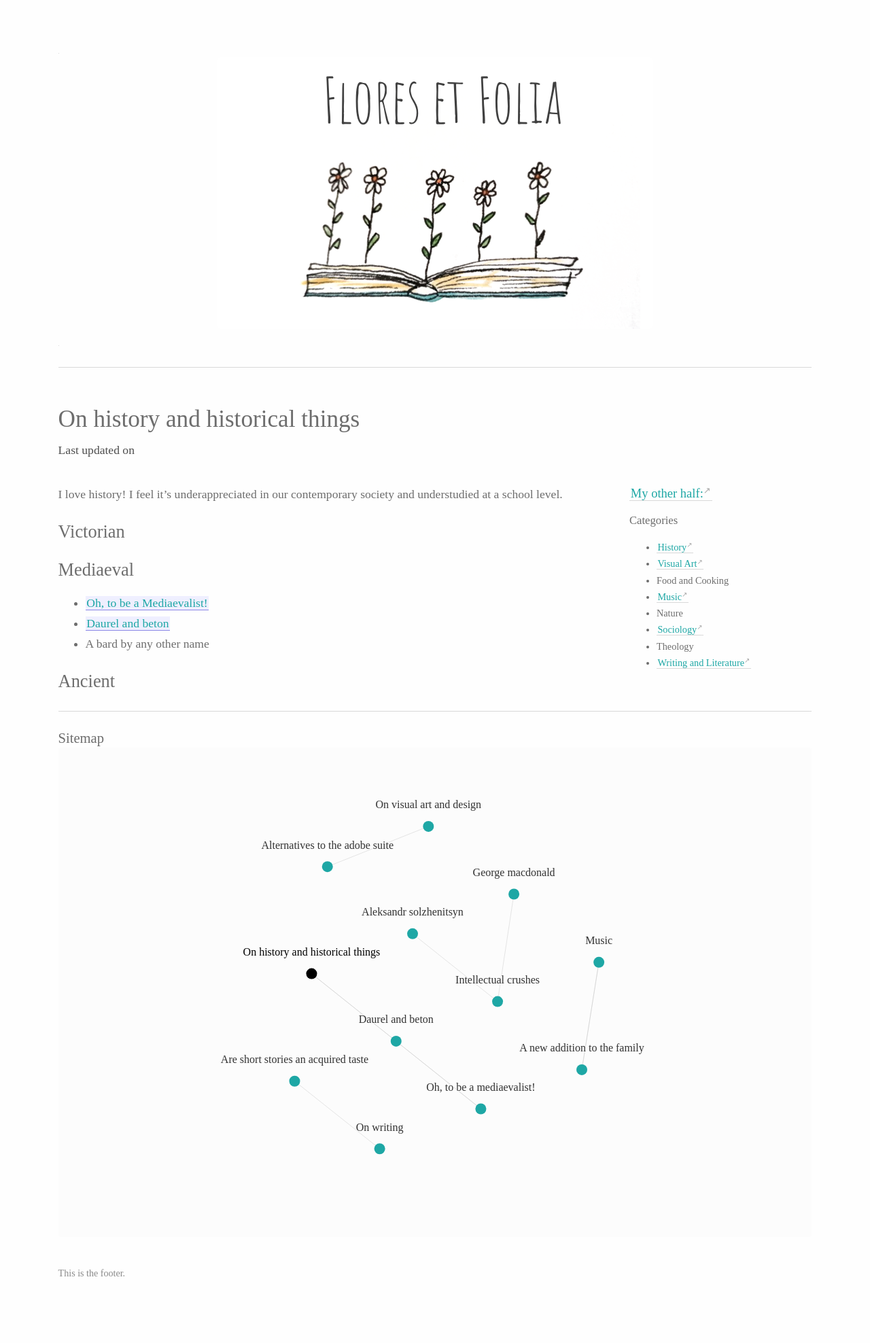
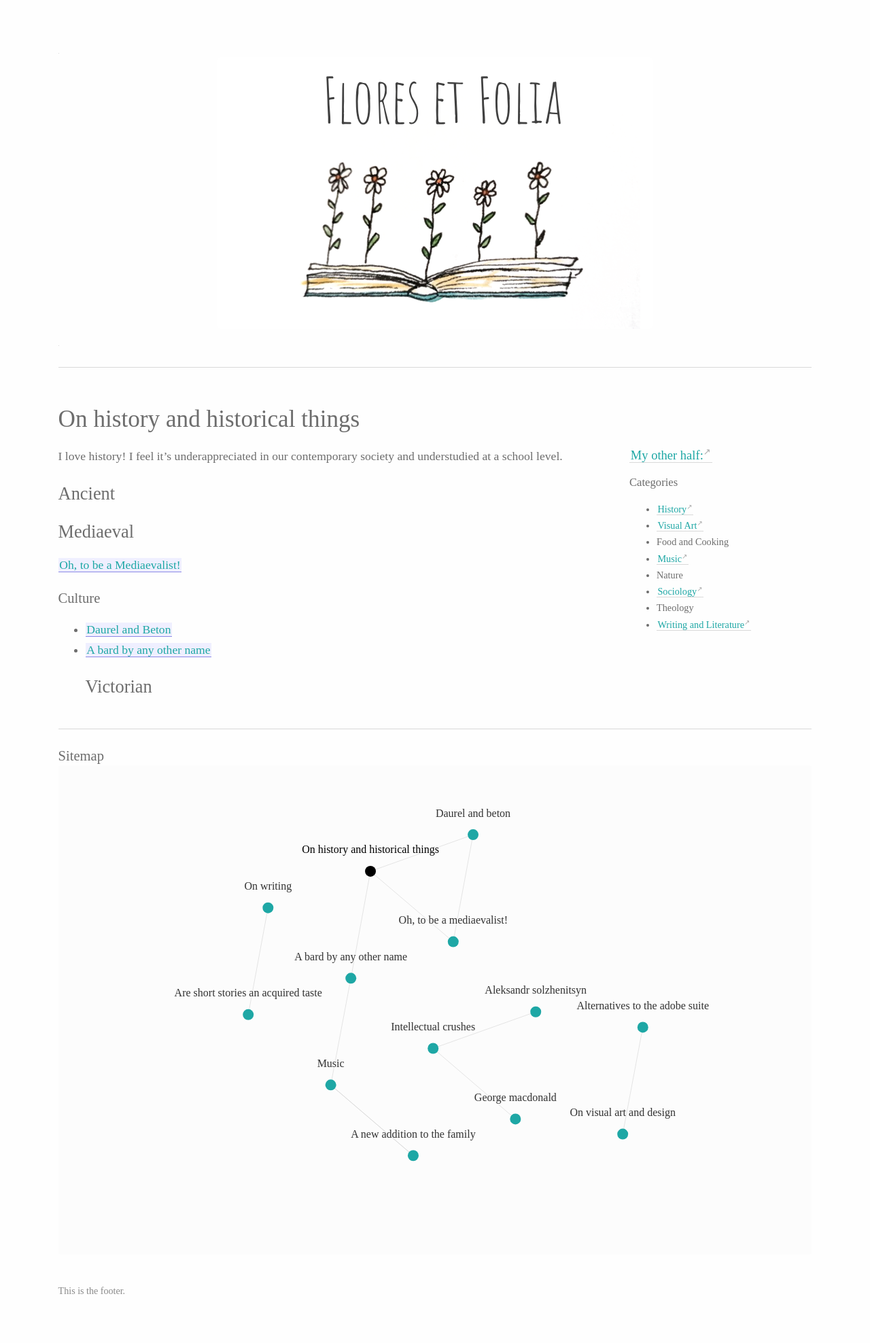
Before and after one commit to flores-et-folia/flores-et-folia.github.io, a Jekyll site: the page built from _notes/flores-et-folia/On History and Historical Things.md, in a window 1280 px wide. Shown: the whole page at 68% size. Built offline with Jekyll 4.4.1, drawn with Linux system fonts in a browser that asks for light colours; before the commit the page ends 1950 px from its top, so only the background shows below that.

Commit message:
Changes made on 2024/07/30

```diff
--- a/_layouts/note.html
+++ b/_layouts/note.html
@@ -5,10 +5,14 @@ layout: default
 <article>
   <div>
     <h1>{{ page.title }}</h1>
+    <!-- <time datetime="{{ page.last_modified_at | date_to_xmlschema }}">{% if page.type != 'pages' %}
+      Last updated on {{ page.last_modified_at | date: "%B %-d, %Y" }}
+      {% endif %}
+    </time>
     <time datetime="{{ page.last_modified_at | date_to_xmlschema }}">{% if page.type != 'pages' %}
       Last updated on {{ page.last_modified_at | date: "%B %-d, %Y" }}
       {% endif %}
-    </time>
+    </time> -->
   </div>
 
   <div id="notes-entry-container">
--- a/_notes/flores-et-folia/Music.md
+++ b/_notes/flores-et-folia/Music.md
@@ -1,3 +1,5 @@
+## Music in History
+- [[A bard by any other name]]
 ## Instruments
 - [[A new addition to the family]]
 ## Music Theory
--- a/_notes/flores-et-folia/On History and Historical Things.md
+++ b/_notes/flores-et-folia/On History and Historical Things.md
@@ -1,10 +1,10 @@
 I love history! I feel it's underappreciated in our contemporary society and understudied at a school level.
 
-## Victorian
-
-## Mediaeval
-- [[Oh, to be a Mediaevalist!]]
-- [[Daurel and beton]]
-- A bard by any other name
 
 ## Ancient
+## Mediaeval
+[[Oh, to be a Mediaevalist!]]
+### Culture
+- [[Daurel and Beton]]
+- [[A bard by any other name]]
+## Victorian
--- a/_sass/_normalize.scss
+++ b/_sass/_normalize.scss
@@ -260,6 +260,7 @@ textarea {
 [type="radio"] {
   box-sizing: border-box; /* 1 */
   padding: 0; /* 2 */
+    margin-right: 5px;
 }
 
 /**
```
Also changed, not shown: _notes/flores-et-folia/A bard by any other name.md (added, +34 -0 lines), _notes/flores-et-folia/A new addition to the family.md (+1 -0 lines), _pages/index.md (+4 -3 lines), assets/images/aspiration-family.png (added), assets/images/aspiration-fortune.png (added), assets/images/aspiration-grilledcheese.png (added), assets/images/aspiration-knowledge.png (added), assets/images/aspiration-pleasure.png (added), assets/images/aspiration-popularity.png (added), assets/images/aspiration-romance.png (added).
